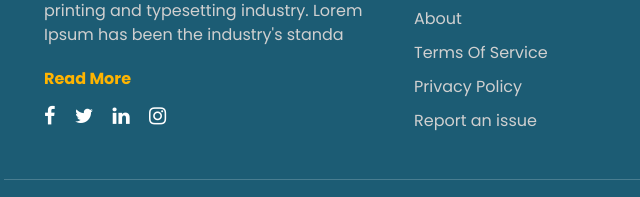
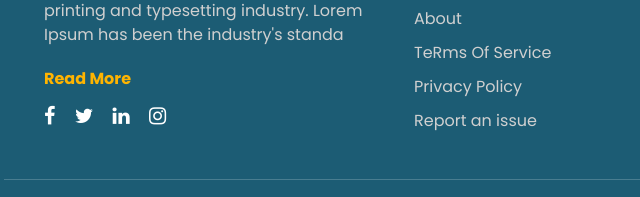
Before and after one commit to afridi-mussa/Tourism-site-Front-end, a plain HTML site: page index.html in a window 1280 px wide. Shown: the part 4649-4846 px from the top of the page, 36-676 px from the left. Drawn offline with nearby package versions, Linux system fonts and the light colour scheme; files that its build step writes are made by us from their sources; files whose address does not match are found by name.

Commit message:
Update index.html

```diff
--- a/index.html
+++ b/index.html
@@ -318,7 +318,7 @@
           <li><a href="#">Flight</a></li>
           <li><a href="#">Tour</a></li>
           <li><a href="#">About</a></li>
-          <li><a href="#">Terms Of Service</a></li>
+          <li><a href="#">TeRms Of Service</a></li>
           <li><a href="#">Privacy Policy</a></li>
           <li><a href="#">Report an issue</a></li>
         </ul>
```
